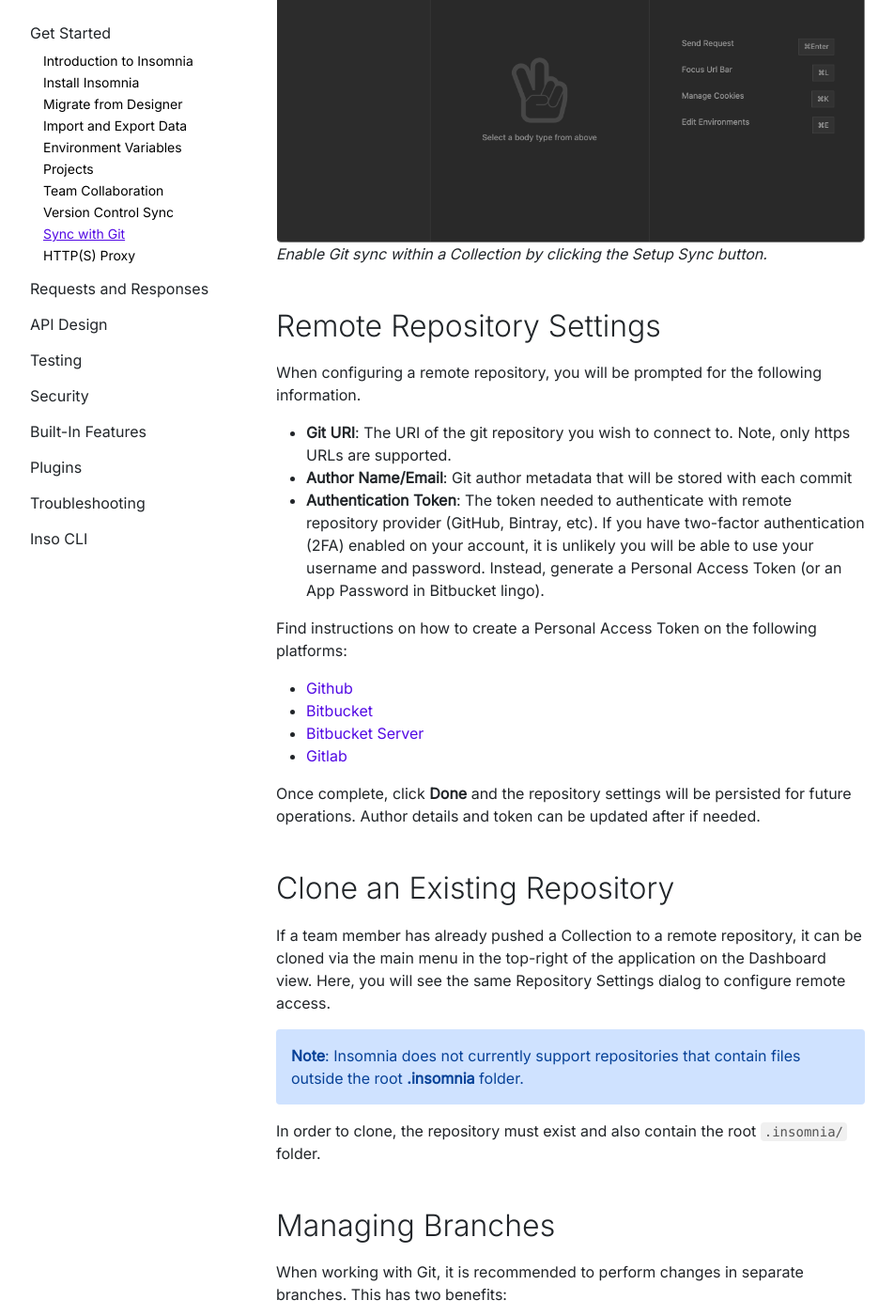
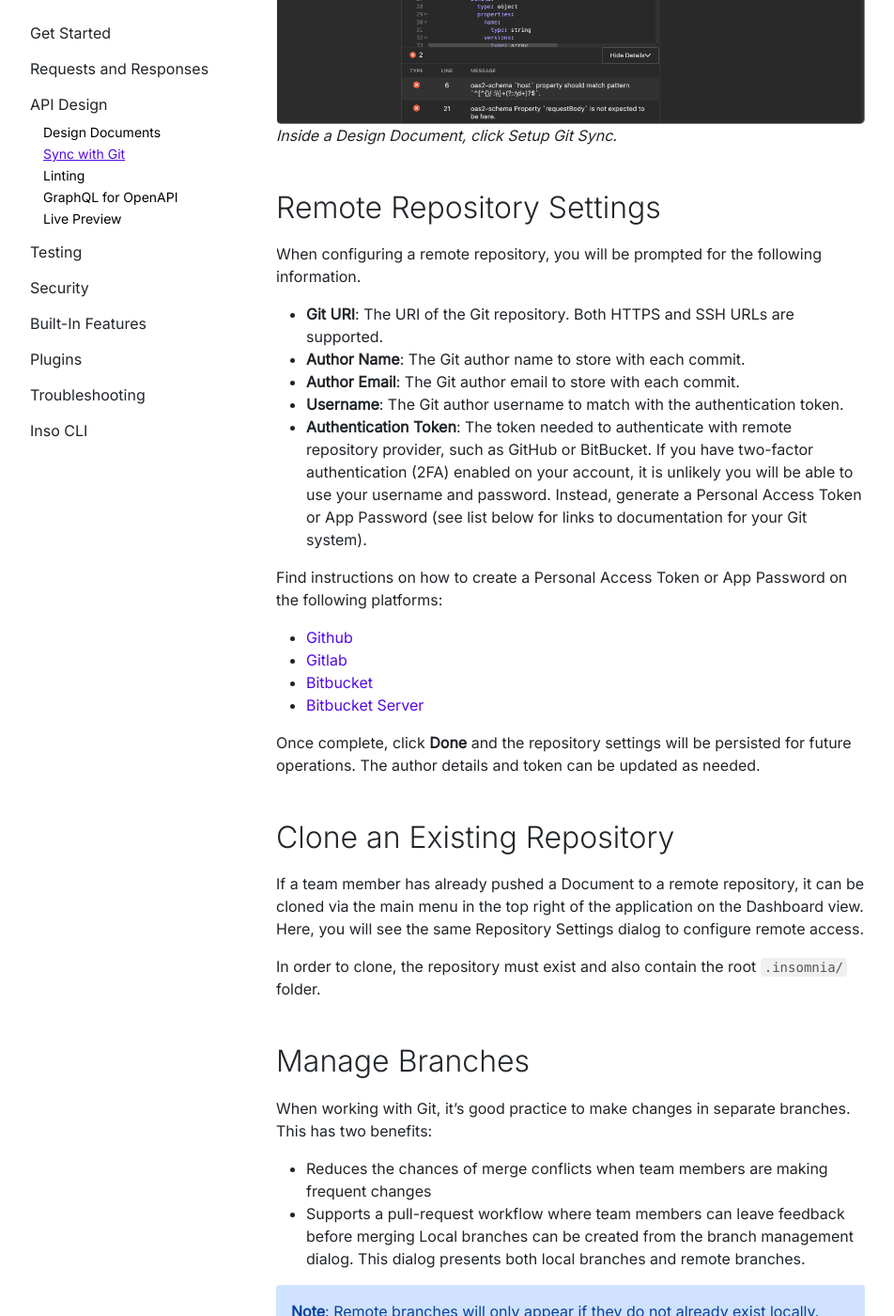
Before and after one commit to Kong/insomnia-docs, a Jekyll site: the page built from docs/insomnia/git-sync.md, in a window 1280 px wide and 1400 px high, scrolled down 851 px. Shown: the whole window at 94% size, without its empty margins (79-1031 px from the left). Built offline with Jekyll 4.4.1, drawn with Linux system fonts in a browser that asks for light colours; comment, search, counter and statistics services are not loaded; some of the changed text lies outside the part shown.

Commit message:
[DOCU-1841] add content to diff Inso sync and Git-based sync (#19)
* add content to diff Inso sync and Git-based sync

* incorporate Opender feedback

```diff
--- a/docs/_data/main-nav.yaml
+++ b/docs/_data/main-nav.yaml
@@ -18,8 +18,6 @@
         url: /insomnia/team-collaboration
       - title: Version Control Sync
         url: /insomnia/version-control-sync
-      - title: Sync with Git
-        url: /insomnia/git-sync
       - title: HTTP(S) Proxy
         url: /insomnia/http-proxy
   - title: Requests and Responses
@@ -42,6 +40,8 @@
     items:
       - title: Design Documents
         url: /insomnia/design-documents
+      - title: Sync with Git
+        url: /insomnia/git-sync
       - title: Linting
         url: /insomnia/linting
       - title: GraphQL for OpenAPI
--- a/docs/insomnia/git-sync.md
+++ b/docs/insomnia/git-sync.md
@@ -6,49 +6,45 @@
 ---
 
 {:.alert .alert-primary}
-**Note**: Sync is only available to Collections that exist inside a remote Project.
+**Note**: Sync with Git applies only to Design Documents at this time. Collections use our own Insomnia Sync for versioning. To learn about version control sync for Collections, refer to [Version Control Sync](/insomnia/version-control-sync).
 
-Insomnia is a collaborative tool for creating, managing, and sharing API specifications. This collaboration is built on the ubiquitous version control system Git, which was chosen to allow Insomnia to fit within the existing editing, review, testing, and deployment workflows that companies and teams already have in place for source code.
+Sync with Git is a built-in feature for Design Documents that enables you to configure your repository to an external Git version control system like GitHub or BitBucket.
 
-When sync is enabled on a Collection inside a particular project, then all users that have access to the project, will also gain access to that Collection. You can manage the members in your Project from the [web dashboard](https://app.insomnia.rest/app/signup/).
+## Enable Git Sync
 
-## Enable Sync
+Enable Git Sync on Design Documents by clicking on the **Setup Git Sync** button beside Preferences. Then select **Repository Settings**. A **Configure Repository** modal will open.
 
-On creating a request Collection within a Remote Project, Insomnia will attempt to automatically enable sync and push an initial snapshot.
-
-Otherwise, to use the Git sync feature, click **Setup Sync** within a Collection.
-
-![Enable Git sync within a Collection by clicking the Setup Sync button.](/assets/images/setup-sync.png)
-_Enable Git sync within a Collection by clicking the Setup Sync button._
+![Enable Git Sync for Documents by clicking the Setup Git Sync button inside a Document.](/assets/images/document-git-sync.png)
+_Inside a Design Document, click Setup Git Sync._
 
 ## Remote Repository Settings
 
 When configuring a remote repository, you will be prompted for the following information.
 
-* **Git URI**: The URI of the git repository you wish to connect to. Note, only https URLs are supported.
-* **Author Name/Email**: Git author metadata that will be stored with each commit
-* **Authentication Token**: The token needed to authenticate with remote repository provider (GitHub, Bintray, etc). If you have two-factor authentication (2FA) enabled on your account, it is unlikely you will be able to use your username and password. Instead, generate a Personal Access Token (or an App Password in Bitbucket lingo).
+* **Git URI**: The URI of the Git repository. Both HTTPS and SSH URLs are supported.
+* **Author Name**: The Git author name to store with each commit.
+* **Author Email**: The Git author email to store with each commit.
+* **Username**: The Git author username to match with the authentication token.
+* **Authentication Token**: The token needed to authenticate with remote repository provider, such as GitHub or BitBucket. If you have two-factor authentication (2FA) enabled on your account, it is unlikely you will be able to use your username and password. Instead, generate a Personal Access Token or App Password (see list below for links to documentation for your Git system).
 
-Find instructions on how to create a Personal Access Token on the following platforms:
+Find instructions on how to create a Personal Access Token or App Password on the following platforms:
 
 * [Github](https://docs.github.com/en/github/authenticating-to-github/keeping-your-account-and-data-secure/creating-a-personal-access-token)
+* [Gitlab](https://docs.gitlab.com/ee/user/profile/personal_access_tokens.html)
 * [Bitbucket](https://support.atlassian.com/bitbucket-cloud/docs/app-passwords/)
 * [Bitbucket Server](https://confluence.atlassian.com/bitbucketserver/personal-access-tokens-939515499.html)
-* [Gitlab](https://docs.gitlab.com/ee/user/profile/personal_access_tokens.html)
 
-Once complete, click **Done** and the repository settings will be persisted for future operations. Author details and token can be updated after if needed.
+Once complete, click **Done** and the repository settings will be persisted for future operations. The author details and token can be updated as needed.
 
 ## Clone an Existing Repository
 
-If a team member has already pushed a Collection to a remote repository, it can be cloned via the main menu in the top-right of the application on the Dashboard view. Here, you will see the same Repository Settings dialog to configure remote access.
-
-{:.alert .alert-primary}
-**Note**: Insomnia does not currently support repositories that contain files outside the root **.insomnia** folder.
+If a team member has already pushed a Document to a remote repository, it can be cloned via the main menu in the top right of the application on the Dashboard view. Here, you will see the same Repository Settings dialog to configure remote access.
 
 In order to clone, the repository must exist and also contain the root `.insomnia/` folder.
 
-## Managing Branches
-When working with Git, it is recommended to perform changes in separate branches. This has two benefits:
+## Manage Branches
+
+When working with Git, it's good practice to make changes in separate branches. This has two benefits:
 
 * Reduces the chances of merge conflicts when team members are making frequent changes
 * Supports a pull-request workflow where team members can leave feedback before merging
@@ -58,22 +54,24 @@
 **Note**: Remote branches will only appear if they do not already exist locally.
 
 ## Commits and History
-A new commit can be created via the git menu at the top right of the header. The descriptive message that will be saved in Git is entered in the input area.
 
-Once we create the commit, we can view it in the repository history.
+Create a new commit via the Git menu at the top right of the header. Add a descriptive message to the input. The message will be saved in Git and commits will appear in the repository history.
 
 ## Push Changes
+
 Commits and branches only exist locally when created. A push needs to be done to share the commits and history of a branch remotely. If pushing fails, you will be given the option to force push.
 
 The push or force push operation can fail for many reasons, and logs will be presented in the Developer Console prefixed with 'git-event' with further debugging information. A likely cause is that your user does not have permissions to push to a protected branch.
 
-For instance, with Gitlab, the main/master branch is protected by default, and those with the role of a developer are unable to push directly to it. In that case, push to a separate branch and create a pull request, or update the permissions for your user on the repository.
+For instance, with GitLab, the main/master branch is protected by default, and those with the developer role are unable to push directly to it. In that case, push to a separate branch and create a pull request, or update the permissions for your user on the repository.
 
-# Pull Changes
-If a team member makes a change to the remote repository, they will need to be pulled down in order to use locally. Pulling will fetch the current branch from the remote repository and merge any changes locally.
+## Pull Changes
+
+If a team member makes a change to the remote repository, pull the changes to access the work locally. Pulling fetches the current branch from the remote repository and merges any changes locally.
 
 ## Conflict Resolution
-Designer does not currently support the ability to resolve conflicts. If changes were made locally and remotely, a pull may fail.
+
+Git sync does not currently support the ability to resolve conflicts within the application. If changes were made locally and remotely, a pull may fail.
 
 Here are some strategies to help with conflicts:
 
--- a/docs/insomnia/version-control-sync.md
+++ b/docs/insomnia/version-control-sync.md
@@ -6,52 +6,49 @@
 ---
 
 {:.alert .alert-primary}
-**Note**: This feature comes with paid subscriptions. See [Pricing](https://insomnia.rest/pricing) for more information.
+**Note**: Version Control Sync applies only to remote Collections at this time. Collections use our own Insomnia Sync for versioning. This feature comes with paid subscriptions. See [Pricing](https://insomnia.rest/pricing) for more information. To learn about Git sync for Documents, refer to [Git Sync](/insomnia/git-sync).
 
-In this section, you will find documentation on [Sync](#sync) and [Snapshots](#snapshots).
+In this section, you will find documentation on Collections [Sync](#sync) and [Snapshots](#snapshots).
 
 ## Sync
 
-{:.alert .alert-primary}
-**Note**: Sync is only available to Collections that exist inside a remote Project.
-
-Sync provides the following abilities on top of the base Insomnia functionality:
+Sync for remote Collections provides the following abilities on top of the base Insomnia functionality:
 
 * Snapshot the contents of a request collection
 * Revert a request collection to a previous Snapshot
 * Share Snapshots across devices or with members of your team
 * Create and work on separate branches
 
-The main features of sync can be accessed from the dropdown at the top right of the application when you are in a Collection.
+The main features of sync (once enabled automatically or manually) can be accessed from the dropdown at the top right of the application when you are in a remote Collection.
 
 ![With a paid subscription, click on the large branch name button within a Collection.](/assets/images/version-control.png)
 _For versioning options on a Collection, click on the large branch name button._
 
-### Enable Sync
+## Enable Sync
 
-Sync is only available to Collections that exist inside a [remote Project](/projects). When sync is enabled on a Collection inside a particular Project, all users that have access to the project also gain access to that Collection.
+On creating a request Collection within a Remote Project, Insomnia will attempt to automatically enable sync and push an initial snapshot.
 
-You can manage the members in your Project from the [web dashboard](https://app.insomnia.rest/app/signup/).
+### Manually Enable Sync
 
-#### Auto enable sync
-
-On creating a Collection within a remote Project, Insomnia will attempt to automatically enable sync and push an initial Snapshot.
-
-#### Manually enable sync
 If Insomnia is unable to or has not automatically enabled sync, then you can manually set this up. First click **Setup Sync** then **Create Local Project**. Then you can create and push your first Snapshot.
 
 {:.alert .alert-primary}
-**Note**: Can't see the Sync menu? Make sure you're logged in by clicking on the person icon in the top right corner of your application. If you see a logout option, you're logged in.
+**Note**: Can't see the Sync menu? Make sure you're logged in by clicking on the person icon in the top right corner of your application. If you see a logout option, you're logged in. If you still can't see the Sync menu, make sure you're inside a remote Project from the Dashboard.
+
+![Enable Git sync within a Collection by clicking the Setup Sync button.](/assets/images/setup-sync.png)
+_Enable Git sync within a Collection by clicking the Setup Sync button._
+
+When sync is enabled on a Collection inside a Project, all users that have access to the Project also gain access to that Collection. You can manage the members in your Project from the [web dashboard](https://app.insomnia.rest/app/signup/).
 
 ## Snapshots
 
-This section provides information on using the paid snapshot feature.
+This section provides information on using the paid Snapshot feature for remote Collections. For pricing information, see our [Pricing](https://insomnia.rest/pricing) page.
 
 ### Create Snapshot
 
-To create a Snapshot, open a **remote Collection** and click on the branch dropdown menu next to your settings. A Create Snapshot modal will open.
+To create a Snapshot, open a **remote Collection** and click on the branch dropdown menu next to Preferences, and then click **Create Snapshot**. A **Create Snapshot** modal will open.
 
-![To create a new Snapshot, click on the branch dropdown next to settings and select Create Snapshot.](/assets/images/create-snapshot.png)
+![To create a new Snapshot, click on the branch dropdown next to Preferences and select Create Snapshot.](/assets/images/create-snapshot.png)
 _Within a remote Collection, click on the branch dropdown and click on Create Snapshot._
 
 Snapshots represent all data in a Collection (requests, folders, environments) at a specific point in time. Besides the data within the Collection, a Snapshot also details:
@@ -66,6 +63,7 @@
 2. Select which changes to include
 
 ### Write a Snapshot Message
+
 Snapshot messages should describe the included changes in as much detail as possible, as this description will help identify the snapshot if you ever need to revert back to it.
 
 ### Add Changes to a Snapshot
@@ -73,6 +71,7 @@
 Changes made to a request collection can be added on a granular level. Modifications and deletions to existing requests, folders, etc (AKA objects) will appear under  Modified Objects, while new additions will appear under Unversioned Objects and are unselected by default.
 
 ### Share Snapshots
+
 Once a Snapshot is created, it can be shared to your Insomnia account or team. There are two ways to push Snapshots:
 
 * Use the Create and Push option when creating the Snapshot
@@ -92,11 +91,11 @@
 Branches are managed within the branches dialog. Here, you can create local branches, merge branches, and fetch remote branches.
 
 ### Share a Request Collection
-Request Collections can be shared with a team via the main sync menu. To get started sharing workspaces with your team, see Team Collaboration.
+
+To get started sharing workspaces with your team, see [Team Collaboration](/insomnia/team-collaboration).
 
 ### Revert to a Previous Snapshot
 
-At any time, it is possible to revert the current workspace to a previous Snapshot.
+You can revert a Collection to a previous Snapshot. Find the Snapshot you want to revert to by going to the branch dropdown and clicking on **History**. Then click **Restore** on the Snapshot you want to revert to.
 
-{:.alert .alert-primary}
-**Note**: Restoring a Snapshot will not modify the branch's history. Any changes made by the restore will need to be Snapshotted if desired.
+When you restore a Snapshot, it will show the changes locally and you'll need to manually Snapshot the changes.
```
Also changed, not shown: docs/assets/images/document-git-sync.png (added), docs/assets/images/setup-sync.png.
